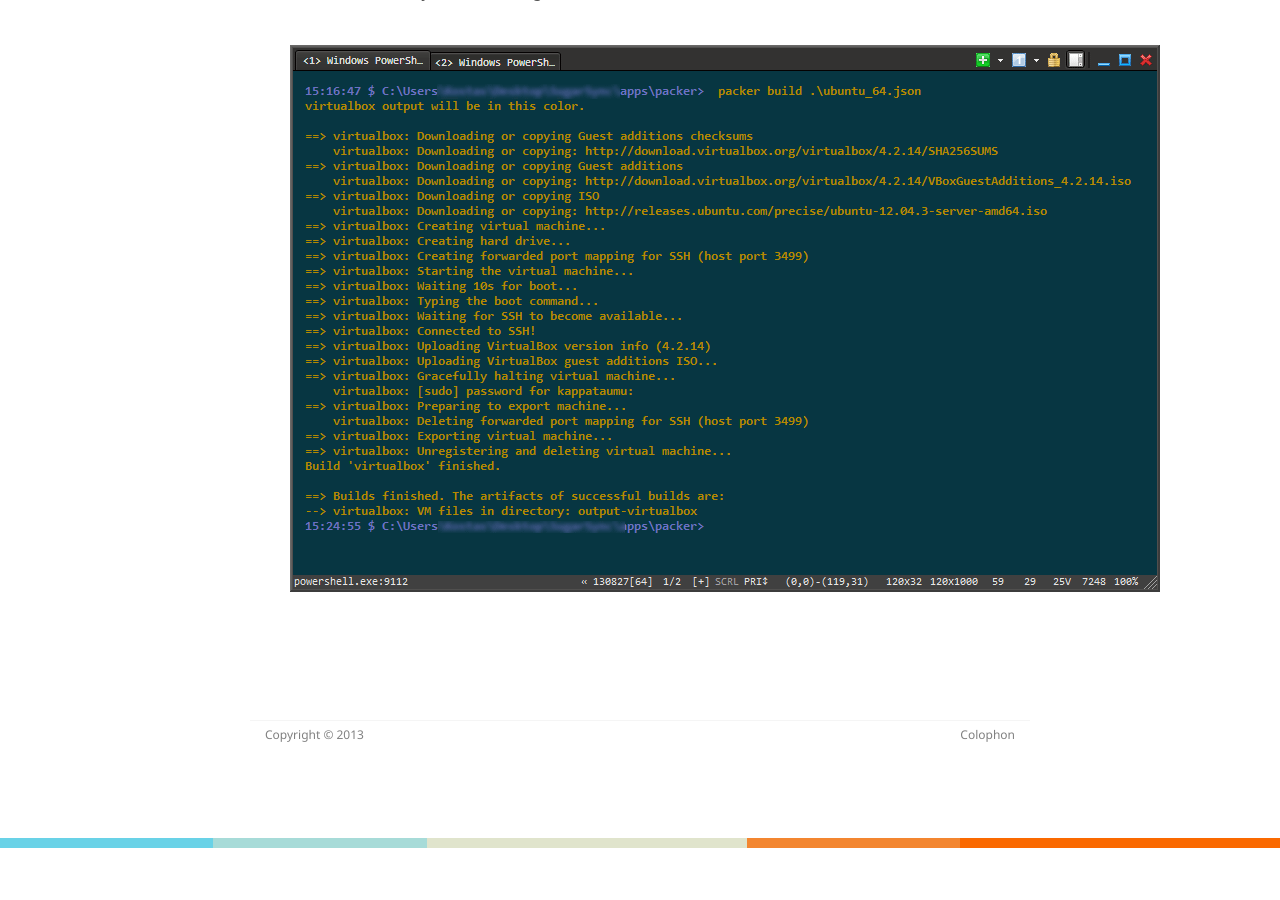
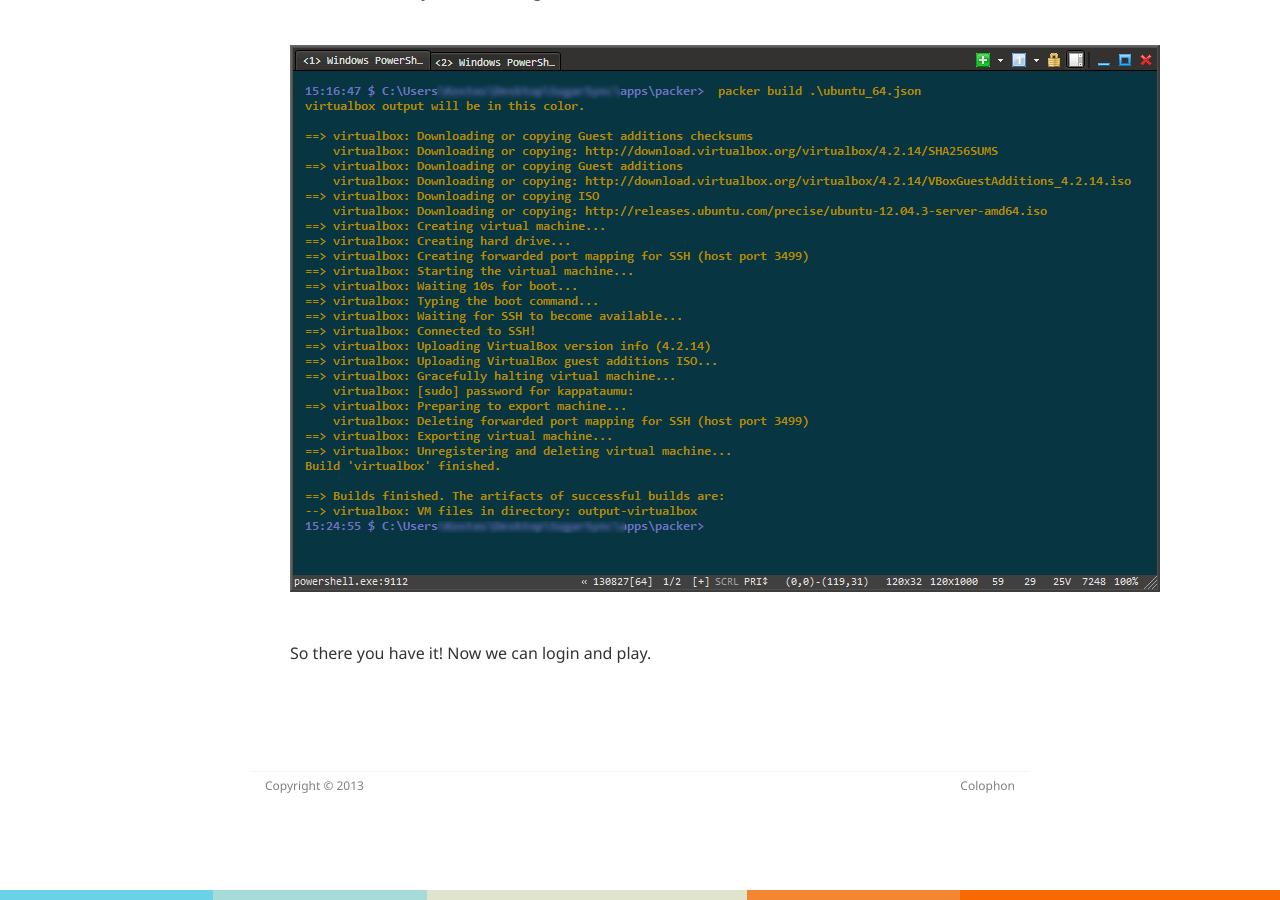
Before and after one commit to ik-fractel/kappataumu.github.com, a Jekyll site: the page built from _posts/2013-09-08-creating-an-Ubuntu-VM-with-packer.md, in a window 1280 px wide and 900 px high, scrolled down 4381 px. Built offline with Jekyll 4.4.1, drawn with Linux system fonts in a browser that asks for light colours; nearby versions of some CDN libraries; Markdown is read by kramdown in place of the engine named in the settings; before the commit the page ends 5229 px from its top, so only the background shows below that.

Commit message:
Updated 2013-09-08-creating-an-Ubuntu-VM-with-packer.md

```diff
--- a/_posts/2013-09-08-creating-an-Ubuntu-VM-with-packer.md
+++ b/_posts/2013-09-08-creating-an-Ubuntu-VM-with-packer.md
@@ -156,5 +156,6 @@ d-i finish-install/reboot_in_progress note
 
 Now we can finally build the image:
 
+![conemu_packer_result.png](/uploads/conemu_packer_result.png)
 
-![conemu_packer_result.png](/uploads/conemu_packer_result.png)
+So there you have it! Now we can login and play.
```
